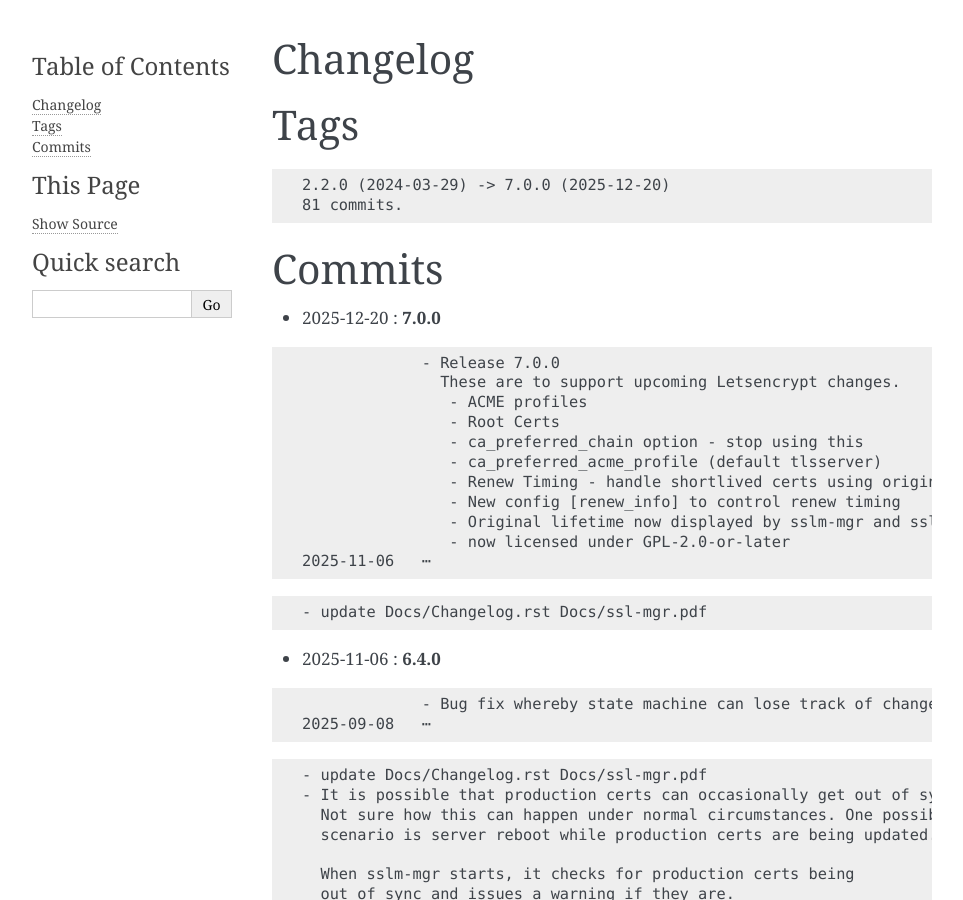
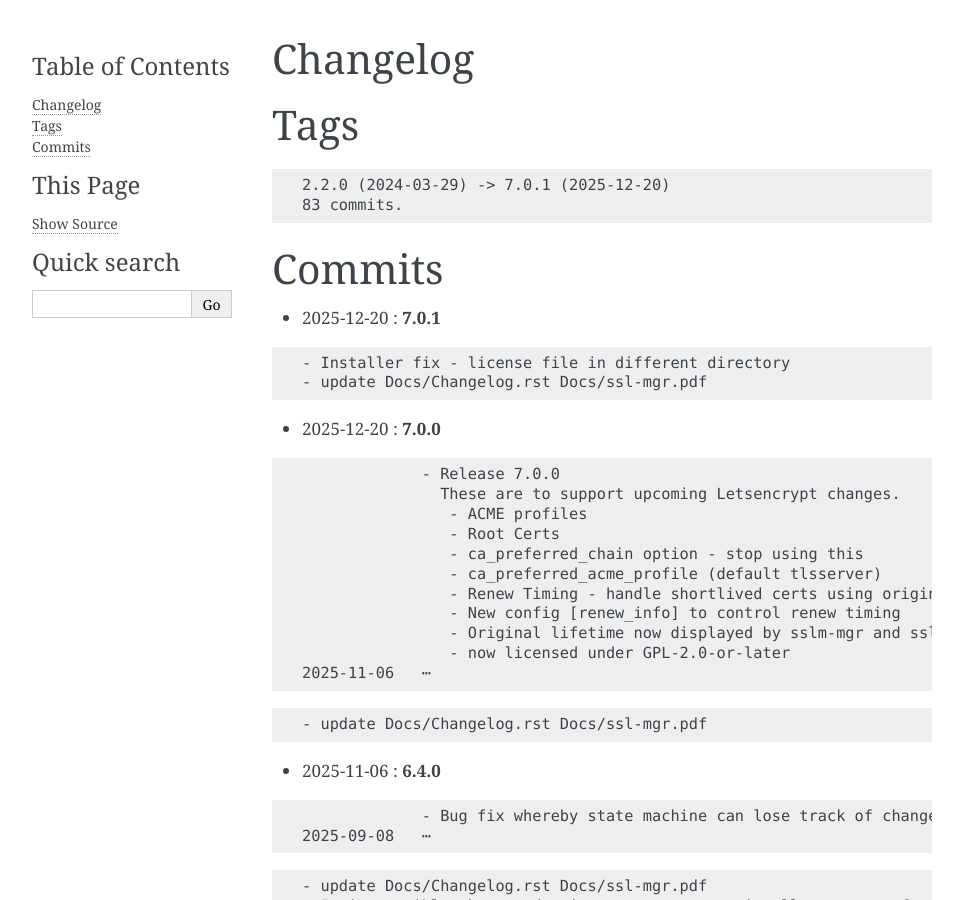
Before and after one commit to gene-git/ssl-mgr, a Sphinx documentation site: the page built from Docs/Changelog.rst, in a window 1280 px wide and 900 px high. Shown: the whole window, without its empty margins (148-1111 px from the left). Built offline with Sphinx 7.4.7, drawn with Linux system fonts in a browser that asks for light colours.

Commit message:
update Docs/Changelog.rst Docs/ssl-mgr.pdf

```diff
--- a/Docs/Changelog.rst
+++ b/Docs/Changelog.rst
@@ -6,12 +6,19 @@ Tags
 
 .. code-block:: text
 
-	2.2.0 (2024-03-29) -> 7.0.0 (2025-12-20)
-	81 commits.
+	2.2.0 (2024-03-29) -> 7.0.1 (2025-12-20)
+	83 commits.
 
 Commits
 =======
 
+
+* 2025-12-20  : **7.0.1**
+
+.. code-block:: text
+
+              - Installer fix - license file in different directory
+              - update Docs/Changelog.rst Docs/ssl-mgr.pdf
 
 * 2025-12-20  : **7.0.0**
 
```
Also changed, not shown: 2 other files.
